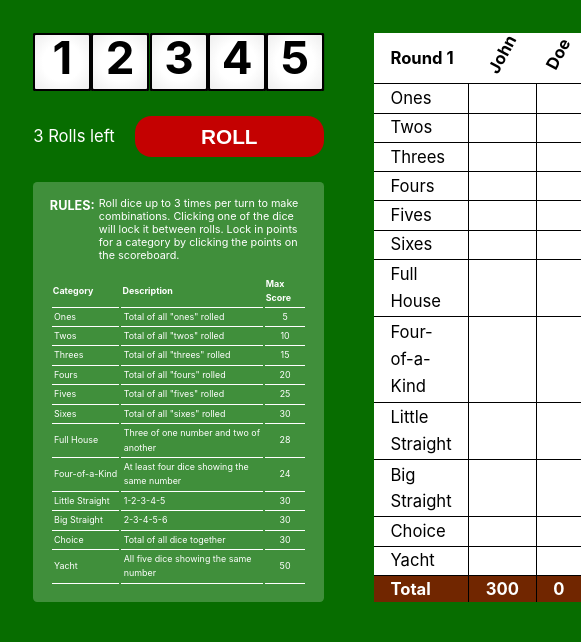
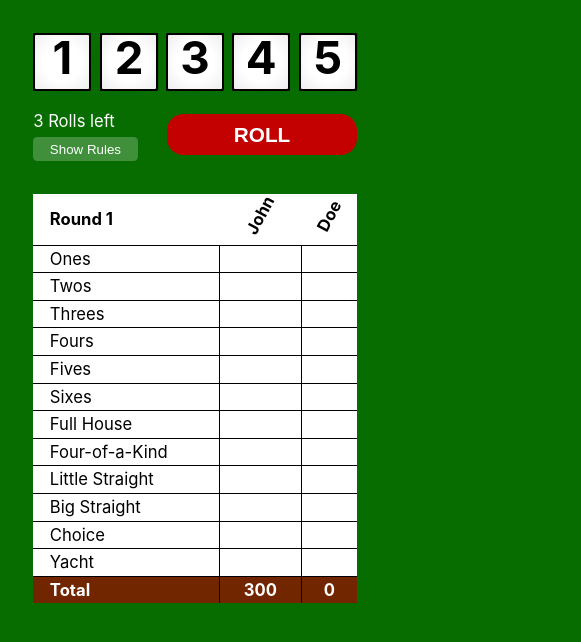
Before and after one commit to segovia94/yacht-game, a Vue app: page / in a window 390 px wide. Shown: the top 642 px of the page, 581 px wide, since content can reach past the window. Built offline with nearby package versions, Linux system fonts and the light colour scheme.

Commit message:
mobile ready

```diff
--- a/src/components/TheActions.vue
+++ b/src/components/TheActions.vue
@@ -1,11 +1,17 @@
 <template>
   <div class="game-actions">
-    <div v-if="rollsRemaining">
-      {{ rollsRemaining }} Roll<span v-if="rollsRemaining !== 1">s</span> left
+    <div>
+      <div v-if="rollsRemaining">
+        {{ rollsRemaining }} Roll<span v-if="rollsRemaining !== 1">s</span> left
+      </div>
+      <div v-else>
+        Choose a point category
+      </div>
+      <button @click="toggleRules" class="game-actions__toggle-rules">
+        <span v-if="!showRules">Show</span><span v-else>Hide</span> Rules
+      </button>
     </div>
-    <div v-else>
-      Choose a point category
-    </div>
+
     <button
       :disabled="!rollsRemaining"
       @click="roll"
@@ -22,7 +28,7 @@ import { mapState } from "vuex";
 export default {
   name: "TheActions",
 
-  computed: mapState(["rollsRemaining"]),
+  computed: mapState(["rollsRemaining", "showRules"]),
 
   methods: {
     roll() {
@@ -34,6 +40,10 @@ export default {
       this.$store.commit("setDiceRoll", newRoll);
       this.$store.commit("decreaseRollsRemaining");
     },
+
+    toggleRules() {
+      this.$store.commit("toggleRules");
+    },
   },
 };
 </script>
@@ -43,6 +53,21 @@ export default {
   display: flex;
   justify-content: space-between;
   align-items: center;
+}
+
+.game-actions__toggle-rules {
+  padding: 0.25rem 1rem;
+  background: #408f3b;
+  border: none;
+  border-radius: 0.25rem;
+  color: white;
+  cursor: pointer;
+}
+
+@media screen and (min-width: 930px) {
+  .game-actions__toggle-rules {
+    display: none;
+  }
 }
 
 .game-actions__button {
--- a/src/components/TheRules.vue
+++ b/src/components/TheRules.vue
@@ -1,5 +1,6 @@
 <template>
-  <section class="rules">
+  <section class="rules" :class="{ 'rules--hide': !showRules }">
+    <div class="rules__wrapper">
       <div class="rules__description">
         <h1 class="rules__title">Rules:</h1>
         <p>
@@ -80,21 +81,38 @@
           </tr>
         </tbody>
       </table>
+    </div>
   </section>
 </template>
 
 <script>
+import { mapState } from "vuex";
+
 export default {
   name: "TheRules",
+
+  computed: mapState(["showRules"]),
 };
 </script>
 
 <style>
 .rules {
-  padding: 1rem;
   background-color: #408f3b;
   border-radius: 0.25rem;
   font-size: 0.65rem;
+  transition: max-height 0.5s ease-in-out;
+  max-height: 700px;
+  overflow: hidden;
+}
+
+@media screen and (max-width: 929px) {
+  .rules--hide {
+    max-height: 0;
+  }
+}
+
+.rules__wrapper {
+  padding: 1rem;
 }
 
 .rules__description {
--- a/src/store/index.js
+++ b/src/store/index.js
@@ -6,7 +6,8 @@ Vue.use(Vuex);
 export default new Vuex.Store({
   state: {
     diceRoll: [1, 2, 3, 4, 5],
-    rollsRemaining: 3
+    rollsRemaining: 3,
+    showRules: false
   },
 
   mutations: {
@@ -20,6 +21,10 @@ export default new Vuex.Store({
 
     resetRollsRemaining(state) {
       state.rollsRemaining = 3;
+    },
+
+    toggleRules(state) {
+      state.showRules = !state.showRules;
     }
   },
 
--- a/src/views/GameBoard.vue
+++ b/src/views/GameBoard.vue
@@ -27,10 +27,16 @@ export default {
 <style scoped>
 .gameboard {
   display: grid;
+  row-gap: 1rem;
+}
+
+@media screen and (min-width: 930px) {
+  .gameboard {
     grid-template-columns: 1fr 1fr;
     grid-template-rows: min-content min-content 1fr;
     column-gap: 3rem;
     row-gap: 1.5rem;
+  }
 }
 
 .gameboard__dice {
@@ -45,8 +51,10 @@ export default {
   grid-column: 1 / 2;
 }
 
+@media screen and (min-width: 930px) {
   .gameboard__score-board {
     grid-column: 2 / 3;
     grid-row: 1 / 4;
   }
+}
 </style>
```
Lines whose indentation alone changed are shown as unchanged.
